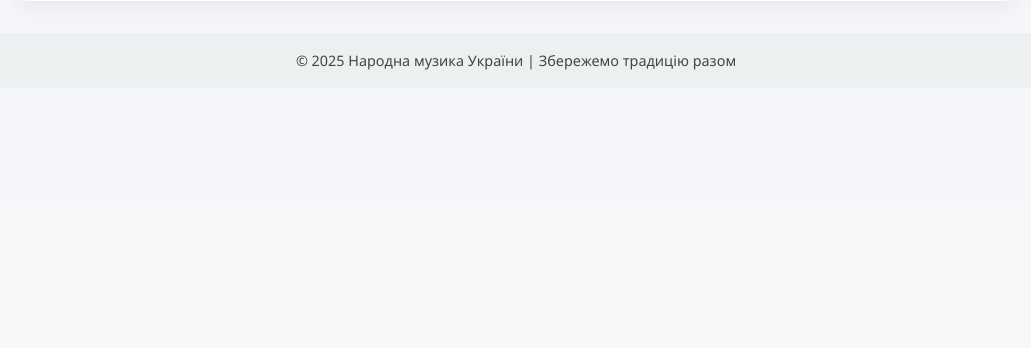
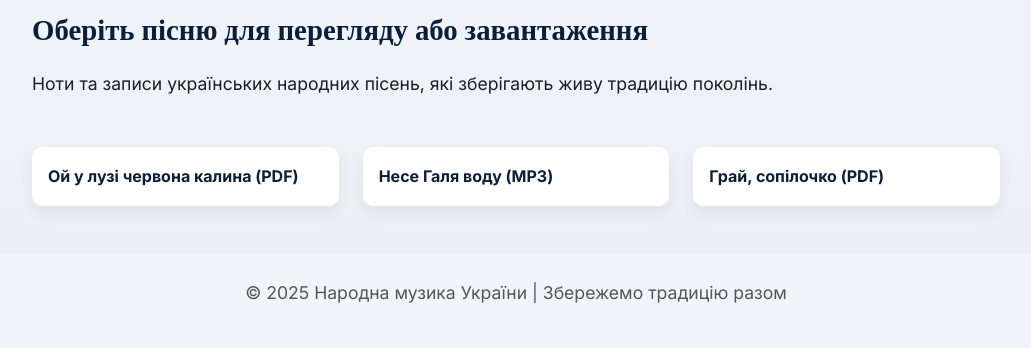
Before and after one commit to ukrmusicscores/ukrmusicscores.github.io, a PHP site: page /folk.html in a window 1280 px wide. Shown: the part 605-953 px from the top of the page, without its empty margins (124-1155 px from the left). Before the commit the page ends 675 px from the top, so only its background shows below. Run offline with PHP 8.4, Linux system fonts and the light colour scheme.

Commit message:
Update style.css

```diff
--- a/style.css
+++ b/style.css
@@ -1,3 +1,4 @@
+/* === БАЗА === */
 * {
   box-sizing: border-box;
   margin: 0;
@@ -5,124 +6,138 @@
 }
 
 body {
-  font-family: 'Segoe UI', sans-serif;
-  background-color: #f4f6f9;
-  color: #2c3e50;
-  line-height: 1.6;
+  font-family: 'Inter', sans-serif;
+  background: linear-gradient(to bottom, #f9fafc, #eaeff5);
+  color: #1c1e21;
+  line-height: 1.7;
 }
 
-/* Шапка */
-header {
-  background: #16243d;
-  color: white;
-  box-shadow: 0 2px 4px rgba(0,0,0,0.1);
+h1, h2 {
+  font-family: 'Playfair Display', serif;
 }
 
-.topbar {
+/* === ШАПКА === */
+header {
+  background: #0b1f3a;
+  color: #fff;
+  padding: 1rem 0;
+  position: sticky;
+  top: 0;
+  z-index: 1000;
+  box-shadow: 0 4px 6px rgba(0, 0, 0, 0.15);
+}
+
+.nav-container {
+  max-width: 1200px;
+  margin: 0 auto;
   display: flex;
+  justify-content: space-between;
   align-items: center;
-  justify-content: space-between;
-  max-width: 1100px;
-  margin: auto;
-  padding: 1rem;
+  padding: 0 1rem;
 }
 
 .logo {
-  font-size: 1.4rem;
-  font-weight: bold;
+  font-family: 'Playfair Display', serif;
+  font-size: 1.8rem;
+  font-weight: 600;
   color: #ffffff;
 }
 
-.menu {
+nav ul {
   list-style: none;
   display: flex;
-  gap: 20px;
+  gap: 1.5rem;
 }
 
-.menu li a {
+nav a {
+  color: #ffffff;
   text-decoration: none;
-  color: #ffffff;
   font-weight: 500;
-  padding: 6px 10px;
-  border-radius: 6px;
-  transition: background 0.3s;
+  transition: color 0.3s;
 }
 
-.menu li a:hover {
-  background: #274067;
+nav a:hover {
+  color: #a2d2ff;
 }
 
-/* Банер */
-.banner {
+/* === БАНЕР === */
+.hero {
   position: relative;
-  height: 400px;
-  overflow: hidden;
+  height: 480px;
+  background-size: cover;
+  background-position: center;
+  display: flex;
+  align-items: center;
+  justify-content: center;
 }
 
-.banner img {
-  width: 100%;
-  height: 100%;
-  object-fit: cover;
-  filter: brightness(0.6);
+.hero-text {
+  background: rgba(11, 31, 58, 0.7);
+  color: #ffffff;
+  padding: 2rem 3rem;
+  border-radius: 12px;
+  text-align: center;
+  max-width: 90%;
 }
 
-.banner-text {
-  position: absolute;
-  top: 50%;
-  left: 50%;
-  transform: translate(-50%, -50%);
-  color: white;
-  text-align: center;
+.hero-text h1 {
+  font-size: 2.8rem;
+  margin-bottom: 1rem;
 }
 
-.banner-text h1 {
-  font-size: 2.5rem;
-  margin-bottom: 0.5rem;
-}
-
-.banner-text p {
+.hero-text p {
   font-size: 1.2rem;
 }
 
-/* Основний контент */
+/* === КОНТЕНТ === */
 main {
   max-width: 1000px;
-  margin: 2rem auto;
+  margin: 3rem auto;
   padding: 0 1rem;
-  background: #fff;
-  border-radius: 12px;
-  box-shadow: 0 8px 20px rgba(0,0,0,0.05);
-  padding: 2rem;
+}
+
+section {
+  margin-bottom: 3rem;
 }
 
 h2 {
+  font-size: 1.8rem;
   margin-bottom: 1rem;
-  color: #2c3e50;
+  color: #0b1f3a;
 }
 
-.intro p {
+p {
   font-size: 1.1rem;
+  margin-bottom: 1rem;
 }
 
+ul {
+  padding-left: 1.2rem;
+}
+
+/* === ЗАВАНТАЖЕННЯ === */
 .downloads ul {
   list-style: none;
-  padding-left: 0;
+  padding: 0;
+  display: grid;
+  grid-template-columns: repeat(auto-fit, minmax(240px, 1fr));
+  gap: 1.5rem;
 }
 
 .downloads li {
-  background: #e8eff7;
-  margin: 10px 0;
-  padding: 10px;
-  border-radius: 6px;
-  transition: all 0.3s;
+  background: #ffffff;
+  border-radius: 10px;
+  padding: 1rem;
+  box-shadow: 0 8px 16px rgba(0, 0, 0, 0.06);
+  transition: transform 0.3s;
 }
 
 .downloads li:hover {
-  background: #d0e1f3;
+  transform: translateY(-5px);
 }
 
 .downloads a {
-  color: #2c3e50;
+  color: #0b1f3a;
   text-decoration: none;
   font-weight: 600;
 }
@@ -131,12 +146,29 @@ h2 {
   text-decoration: underline;
 }
 
-/* Підвал */
+/* === ПІДВАЛ === */
 footer {
+  background: #f1f5f9;
   text-align: center;
-  padding: 1rem;
-  background: #ecf0f1;
-  color: #444;
+  padding: 1.5rem;
   font-size: 0.9rem;
-  margin-top: 2rem;
+  color: #555;
 }
+
+/* === АДАПТИВ === */
+@media (max-width: 768px) {
+  .hero-text h1 {
+    font-size: 2rem;
+  }
+
+  nav ul {
+    flex-direction: column;
+    gap: 0.5rem;
+    margin-top: 1rem;
+  }
+
+  .nav-container {
+    flex-direction: column;
+    align-items: flex-start;
+  }
+}
```
